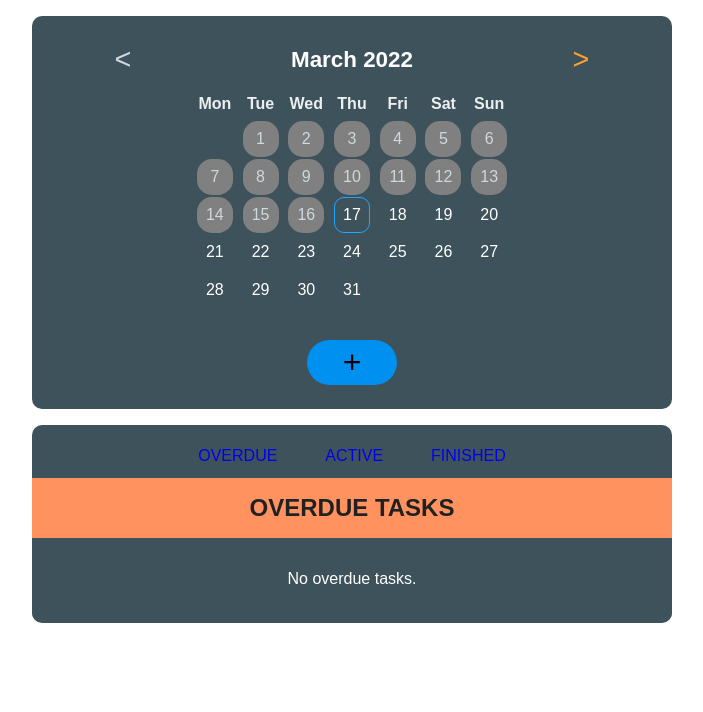
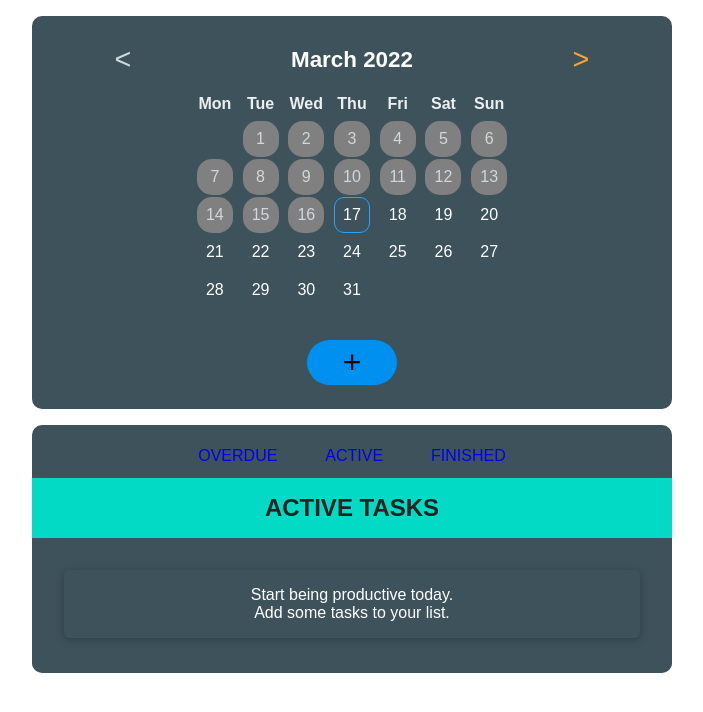
Before and after one commit to stojiljkovicmarko/todo-app, a React (Create React App) app: page / in a window 1280 px wide. Shown: the top 712 px of the page, without its empty margins (288-991 px from the left). Built offline with nearby package versions, Linux system fonts and the light colour scheme.

Commit message:
minor changes

```diff
--- a/src/App.tsx
+++ b/src/App.tsx
@@ -207,10 +207,10 @@ const App: React.FC = () => {
           <Route
             path="/*"
             element={
-              <TodoListLayout type={"overdue"}>
+              <TodoListLayout type={"active"}>
                 <TodoList
-                  list={"overdue"}
-                  items={todos}
+                  list={"active"}
+                  items={filteredTodos}
                   onToggleTodoStatus={toggleTodoStatus}
                   onDeleteTodo={todoDeleteHandler}
                   onEditableTodo={isEditableHandler}
--- a/src/components/ChangeMonth/ChangeMonth.tsx
+++ b/src/components/ChangeMonth/ChangeMonth.tsx
@@ -1,4 +1,5 @@
 import React, { useEffect, useState } from "react";
+import { useNavigate } from "react-router";
 import { CSSTransition } from "react-transition-group";
 
 import NewTodo from "../NewTodo";
@@ -41,6 +42,8 @@ const ChangeMonth: React.FC<ChangeMonthProps> = ({
 
   const [showAddBtn, setShowAddBtn] = useState(true);
   const [showAddTodo, setshowAddTodo] = useState(false);
+
+  const navigate = useNavigate();
 
   const onToggleShowAddTodo = () => {
     setshowAddTodo((prevState) => !prevState);
@@ -152,6 +155,7 @@ const ChangeMonth: React.FC<ChangeMonthProps> = ({
       "day-value"
     ) as string;
     onSetSelectedDay(selectedDay);
+    navigate("/todo-app/active");
   };
 
   return (
@@ -197,20 +201,6 @@ const ChangeMonth: React.FC<ChangeMonthProps> = ({
           );
         })}
       </div>
-      {/* {showAddTodo ? (
-        <NewTodo
-          type="new"
-          submitTodo={submitTodo}
-          selectedDay={selectedDay}
-          onToggleShowAddTodo={onToggleShowAddTodo}
-        />
-      ) : (
-        <div className="show-add-todo">
-          <button onClick={onToggleShowAddTodo} data-tooltip="Add todo">
-            +
-          </button>
-        </div>
-      )} */}
 
       {showAddBtn && (
         <div className="show-add-todo">
--- a/src/components/TodoList.tsx
+++ b/src/components/TodoList.tsx
@@ -53,24 +53,24 @@ const TodoList: React.FC<TodoListProps> = ({
     todos = {
       filtered: filterTodos(items, ProjectStatus.Overdue),
       status: "overdue",
-      noTodos: <p>No overdue tasks.</p>,
+      noTodos: <li>No overdue tasks.</li>,
     };
   } else if (list === "active") {
     todos = {
       filtered: filterTodos(items, ProjectStatus.Active),
       status: "active",
       noTodos: (
-        <p>
+        <li>
           Start being productive today.
           <br /> Add some tasks to your list.
-        </p>
+        </li>
       ),
     };
   } else {
     todos = {
       filtered: filterTodos(items, ProjectStatus.Finished),
       status: "finished",
-      noTodos: <p>All finished. Well done!</p>,
+      noTodos: <li>All finished. Well done!</li>,
     };
   }
 
--- a/src/components/TodosContainer/TodosContainer.tsx
+++ b/src/components/TodosContainer/TodosContainer.tsx
@@ -1,13 +1,17 @@
-import React, { useState } from "react";
+import React, { useEffect, useState } from "react";
 import { Link, useLocation } from "react-router-dom";
 
 import "./TodosContainer.css";
 
 const TodosContainer: React.FC<{}> = ({ children }) => {
   const location = useLocation();
-  const [activeLink, setActiveLink] = useState(location.pathname.split("/")[2]);
+  const [activeLink, setActiveLink] = useState("active");
 
-  console.log("render...");
+  useEffect(() => {
+    setActiveLink(location.pathname.split("/")[2]);
+  }, [location.pathname, setActiveLink]);
+
+  console.log(activeLink);
 
   return (
     <div className="todos-container">
```
